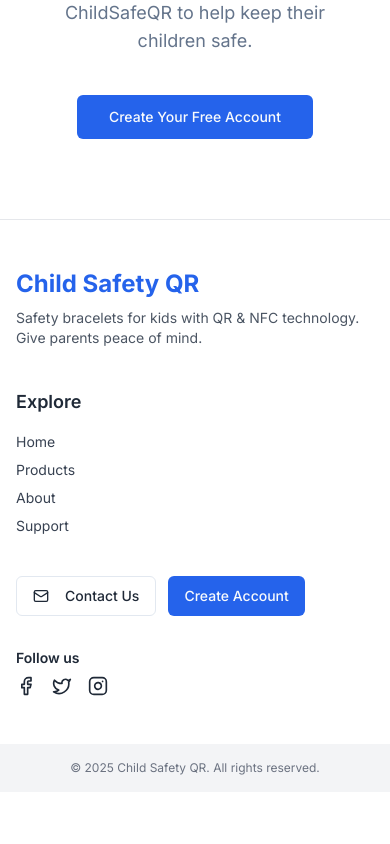
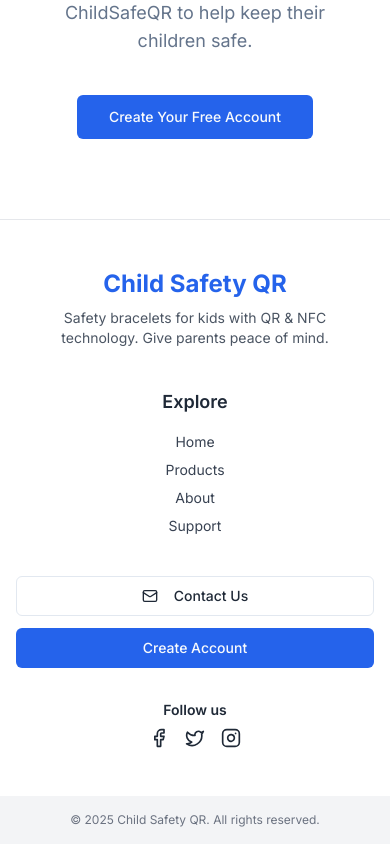
Before and after one commit to benlaguroun/ChildSafeQR, a Next.js app: page / in a window 390 px wide. Shown: the part 3170-4014 px from the top of the page. Before the commit the page ends 3962 px from the top, so only its background shows below. Built offline with nearby package versions, Linux system fonts and the light colour scheme.

Commit message:
footer responsive

```diff
--- a/components/Footer.tsx
+++ b/components/Footer.tsx
@@ -7,20 +7,20 @@ import { Button } from "@/components/ui/button";
 export default function Footer() {
   return (
     <footer className="bg-white border-t border-gray-200 text-gray-800">
-      <div className="container mx-auto px-4 py-12 grid grid-cols-1 md:grid-cols-3 gap-10">
+      <div className="container mx-auto px-4 py-12 grid grid-cols-1 md:grid-cols-3 gap-10 text-center md:text-left">
         {/* Branding & Info */}
-        <div>
+        <div className="flex flex-col items-center md:items-start">
           <h3 className="text-2xl font-bold mb-2 text-blue-600">
             Child Safety QR
           </h3>
-          <p className="text-sm text-gray-600">
+          <p className="text-sm text-gray-600 max-w-xs">
             Safety bracelets for kids with QR & NFC technology. Give parents
             peace of mind.
           </p>
         </div>
 
         {/* Quick Links */}
-        <div>
+        <div className="flex flex-col items-center md:items-start">
           <h4 className="text-lg font-semibold mb-4">Explore</h4>
           <ul className="space-y-2 text-sm text-gray-700">
             <li>
@@ -47,21 +47,21 @@ export default function Footer() {
         </div>
 
         {/* CTA & Social */}
-        <div className="flex flex-col gap-4">
-          <div className="flex gap-3">
-            <Link href="/contact">
+        <div className="flex flex-col items-center md:items-start gap-4">
+          <div className="flex flex-col sm:flex-row gap-3 w-full justify-center md:justify-start">
+            <Link href="/contact" className="w-full sm:w-auto">
               <Button variant="outline" className="w-full">
                 <Mail className="w-4 h-4 mr-2" />
                 Contact Us
               </Button>
             </Link>
-            <Link href="/register">
+            <Link href="/register" className="w-full sm:w-auto">
               <Button className="w-full">Create Account</Button>
             </Link>
           </div>
           <div className="mt-4">
             <h4 className="text-sm font-semibold mb-2">Follow us</h4>
-            <div className="flex space-x-4">
+            <div className="flex space-x-4 justify-center md:justify-start">
               <Link href="#" className="hover:text-blue-600 transition">
                 <Facebook size={20} />
               </Link>
```
